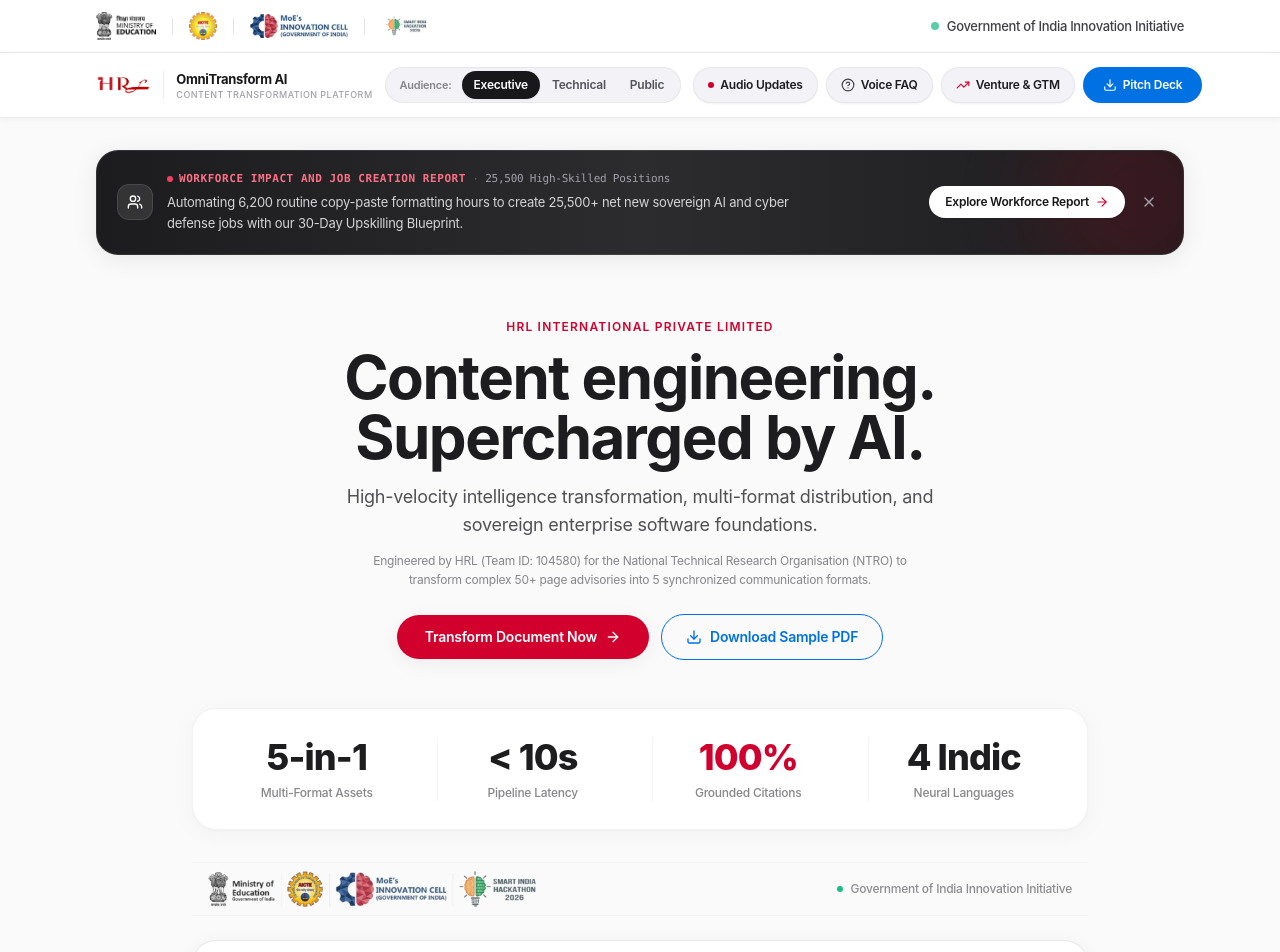
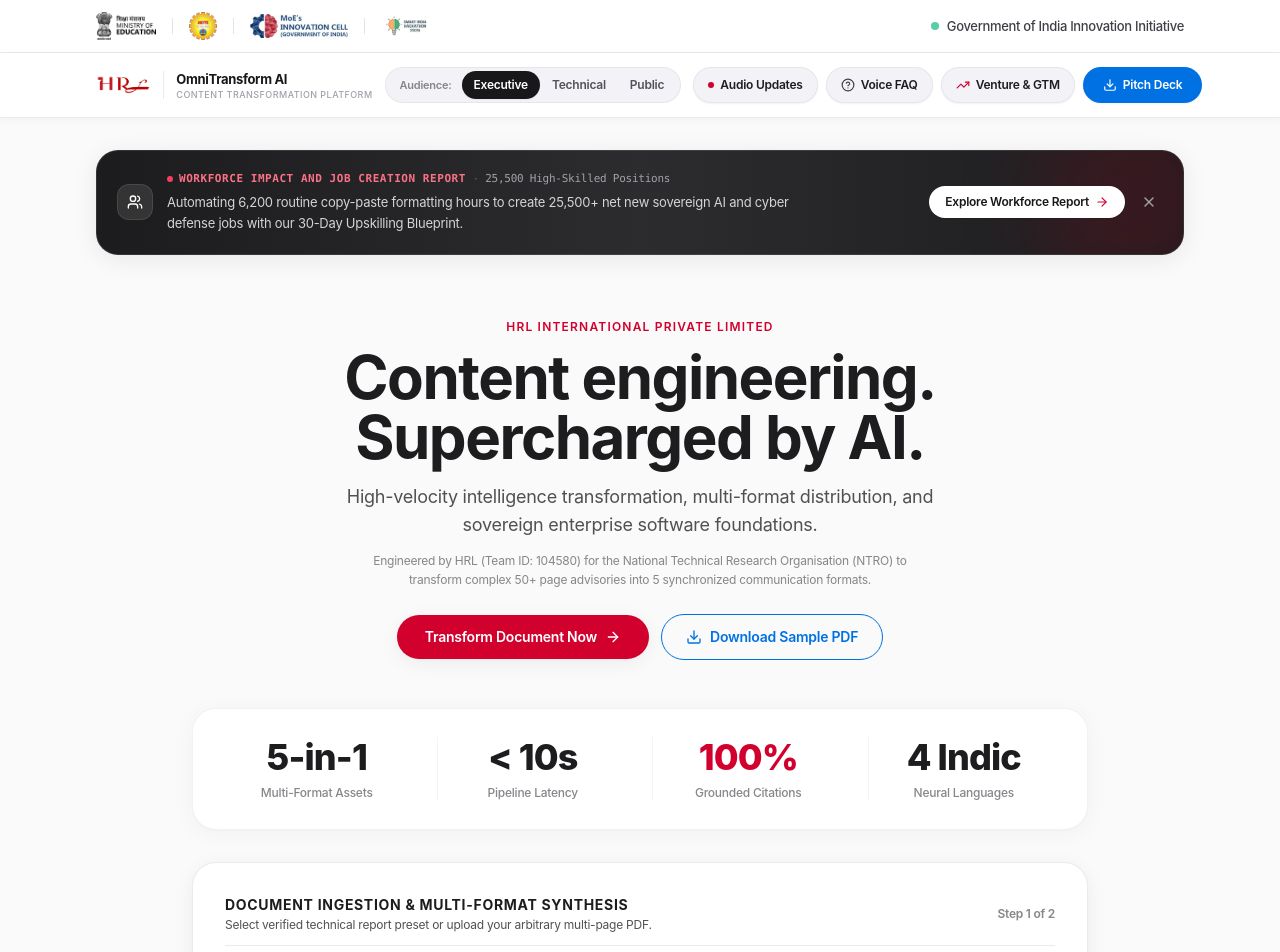
Before and after one commit to hrlpavan/sih-2026-media-problem-statements, a React (Vite) app in the folder frontend/: page / in a window 1280 px wide. Shown: the top 952 px of the page. Built offline with nearby package versions, Linux system fonts and the light colour scheme.

Commit message:
Remove duplicate government trust bar from DocumentUploader

```diff
--- a/frontend/src/components/DocumentUploader.tsx
+++ b/frontend/src/components/DocumentUploader.tsx
@@ -132,18 +132,6 @@
         </div>
       </div>
 
-      {/* Seamlessly Blended Institutional Trust Bar */}
-      <div className="max-w-4xl mx-auto my-6 px-4 py-2 border-y border-zinc-100 flex flex-col sm:flex-row items-center justify-between gap-4 no-print opacity-95">
-        <img
-          src="/sih_official_header_banner_transparent.png"
-          alt="Ministry of Education | AICTE | MoE Innovation Cell | Smart India Hackathon 2026"
-          className="h-8 sm:h-9 object-contain mix-blend-multiply"
-        />
-        <div className="flex items-center gap-2 text-xs text-hrl-muted font-medium">
-          <span className="w-1.5 h-1.5 rounded-full bg-emerald-500" />
-          <span>Government of India Innovation Initiative</span>
-        </div>
-      </div>
 
       {/* Document Ingestion Canvas (Symmetrical 50/50 Split) */}
       <div className="bg-white rounded-3xl border border-hrl-border p-6 sm:p-8 shadow-hrl-card max-w-4xl mx-auto no-print">
```
